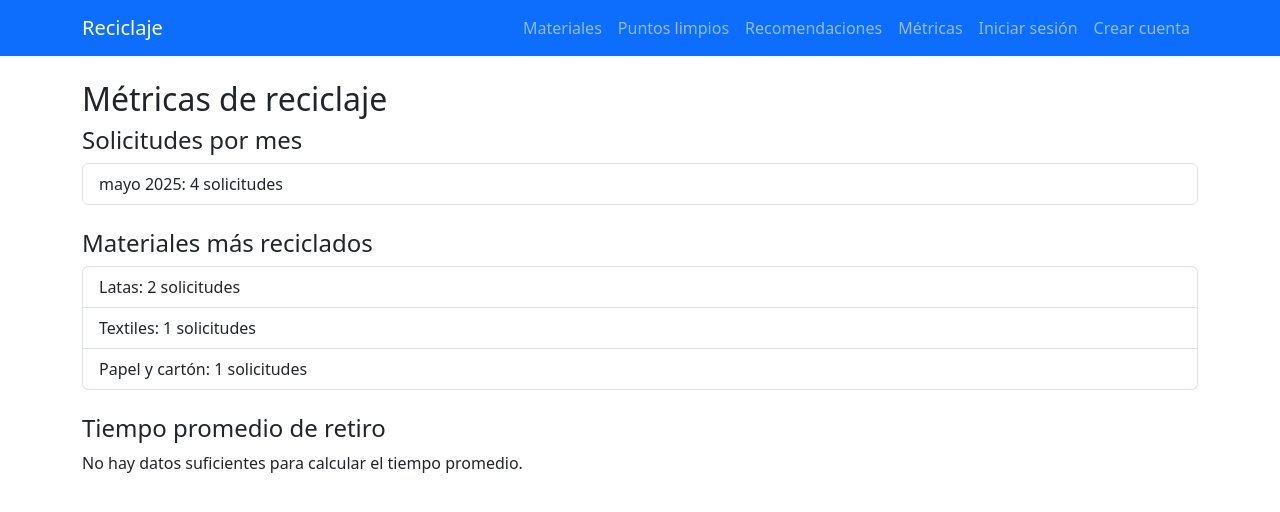
After one commit to Martin009png/CER2-GALLARDOMARTIN, a Django app: page /metricas/ in a window 1280 px wide. The commit adds this page. Shown: the top 512 px of the page. Run offline with Django 5.2, Linux system fonts and the light colour scheme; data comes from the database, SQL or seed files in the repository; both versions use the stored data as it was after the commit; some libraries are stand-ins or nearby versions.

Commit message:
Avance en solicitudes y metricas

```diff
--- a/CER2_GALLARDOMARTIN/urls.py
+++ b/CER2_GALLARDOMARTIN/urls.py
@@ -22,9 +22,12 @@ from core import views
 urlpatterns = [
     path('admin/', admin.site.urls),
     path('', views.home, name='home'),
-     path('accounts/', include('django.contrib.auth.urls')),
-     path('accounts/signup/', views.SignUpView.as_view(), name='signup'),
-     path('materiales/', views.materiales_publicos, name='materiales'),
-     path('solicitud/nueva/', views.nueva_solicitud, name='nueva_solicitud'),
-     path('solicitudes/', views.mis_solicitudes, name='mis_solicitudes'),
+    path('accounts/', include('django.contrib.auth.urls')),
+    path('accounts/signup/', views.SignUpView.as_view(), name='signup'),
+    path('materiales/', views.materiales_publicos, name='materiales'),
+    path('solicitud/nueva/', views.nueva_solicitud, name='nueva_solicitud'),
+    path('solicitudes/', views.mis_solicitudes, name='mis_solicitudes'),
+    path('puntos-limpios/', views.puntos_limpios, name='puntos_limpios'),
+    path('recomendaciones/', views.recomendaciones, name='recomendaciones'),
+    path('metricas/', views.metricas_reciclaje, name='metricas'),
 ]
--- a/core/admin.py
+++ b/core/admin.py
@@ -1,5 +1,7 @@
 from django.contrib import admin
-from .models import MaterialType
+from .models import MaterialType, PuntoLimpio, Recomendacion
 
 admin.site.register(MaterialType)
+admin.site.register(PuntoLimpio)
+admin.site.register(Recomendacion)
 # Register your models here.
--- a/core/templates/core/base.html
+++ b/core/templates/core/base.html
@@ -25,6 +25,15 @@
         <ul class="navbar-nav ms-auto">
           <li class="nav-item">
             <a class="nav-link" href="{% url 'materiales' %}">Materiales</a>
+          </li>
+          <li class="nav-item">
+            <a class="nav-link" href="{% url 'puntos_limpios' %}">Puntos limpios</a>
+          </li>
+          <li class="nav-item">
+            <a class="nav-link" href="{% url 'recomendaciones' %}">Recomendaciones</a>
+          </li>
+          <li class="nav-item">
+            <a class="nav-link" href="{% url 'metricas' %}">Métricas</a>
           </li>
           {% if user.is_authenticated %}
           <li class="nav-item">
--- a/core/templates/core/home.html
+++ b/core/templates/core/home.html
@@ -10,7 +10,7 @@
 
     <p class="lead">
       Este sitio te permite conocer qué materiales puedes reciclar y cómo gestionarlos fácilmente.
-      Si eres ciudadano, puedes crear una cuenta para solicitar retiros de reciclaje y
+      Si estás registrado, puedes iniciar sesión para solicitar retiros de reciclaje y
       revisar el estado de cada solicitud. Si solo estás explorando, puedes ver los tipos de materiales aceptados
       y acceder a información útil sin necesidad de registrarte.
     </p>
--- /dev/null
+++ b/core/templates/core/metricas.html
@@ -0,0 +1,36 @@
+{% extends "core/base.html" %}
+{% block title %}Métricas de reciclaje{% endblock %}
+{% block content %}
+  <h2>Métricas de reciclaje</h2>
+
+  <h4>Solicitudes por mes</h4>
+  <ul class="list-group mb-4">
+    {% for item in solicitudes_por_mes %}
+      <li class="list-group-item">
+        {{ item.mes|date:"F Y" }}: {{ item.total }} solicitudes
+      </li>
+    {% empty %}
+      <li class="list-group-item">No hay datos.</li>
+    {% endfor %}
+  </ul>
+
+  <h4>Materiales más reciclados</h4>
+  <ul class="list-group mb-4">
+    {% for item in solicitudes_por_material %}
+      <li class="list-group-item">
+        {{ item.material__nombre }}: {{ item.total }} solicitudes
+      </li>
+    {% empty %}
+      <li class="list-group-item">No hay datos.</li>
+    {% endfor %}
+  </ul>
+
+  <h4>Tiempo promedio de retiro</h4>
+  {% if tiempo_promedio %}
+    <p>
+      {{ tiempo_promedio.days }} días, {{ tiempo_promedio.seconds|divisibleby:3600 }} horas
+    </p>
+  {% else %}
+    <p>No hay datos suficientes para calcular el tiempo promedio.</p>
+  {% endif %}
+{% endblock %}
--- a/core/views.py
+++ b/core/views.py
@@ -4,8 +4,12 @@ from django.contrib.auth.forms import UserCreationForm
 from django.contrib.auth.decorators import login_required
 from django.urls import reverse_lazy
 from django.contrib.auth import logout
-from .models import Solicitud,MaterialType
+from .models import PuntoLimpio, Recomendacion, Solicitud,MaterialType
 from django import forms
+from django.db.models import Count, Avg, F, ExpressionWrapper, DurationField
+from django.db.models.functions import TruncMonth
+
+
 
 
 # Create your views here.
@@ -47,7 +51,7 @@ def nueva_solicitud(request):
             solicitud = form.save(commit=False)
             solicitud.ciudadano = request.user
             solicitud.save()
-            return redirect('home')
+            return redirect('mis_solicitudes')
     else:
         form = SolicitudForm()
     return render(request, 'core/nueva_solicitud.html', {'form': form})
@@ -55,3 +59,50 @@ def nueva_solicitud(request):
 def mis_solicitudes(request):
     solicitudes = Solicitud.objects.filter(ciudadano=request.user).order_by('-created_at')
     return render(request, 'core/mis_solicitudes.html', {'solicitudes': solicitudes})
+
+def puntos_limpios(request):
+    puntos = PuntoLimpio.objects.all()
+    return render(request, 'core/puntos_limpios.html', {'puntos': puntos})
+
+def recomendaciones(request):
+    consejos = Recomendacion.objects.all()
+    return render(request, 'core/recomendaciones.html', {'consejos': consejos})
+
+def metricas_reciclaje(request):
+    # Cantidad de solicitudes por mes
+    solicitudes_por_mes = (
+        Solicitud.objects
+        .annotate(mes=TruncMonth('created_at'))
+        .values('mes')
+        .annotate(total=Count('id'))
+        .order_by('mes')
+    )
+
+    # Tipo de materiales más reciclados
+    solicitudes_por_material = (
+        Solicitud.objects
+        .values('material__nombre')
+        .annotate(total=Count('id'))
+        .order_by('-total')
+    )
+
+    # Tiempo promedio de retiro (solo solicitudes completadas)
+    tiempo_promedio = (
+        Solicitud.objects
+        .filter(fecha_completada__isnull=False)
+        .annotate(
+            duracion=ExpressionWrapper(
+                F('fecha_completada') - F('created_at'),
+                output_field=DurationField()
+            )
+        )
+        .aggregate(promedio=Avg('duracion'))
+    )['promedio']
+
+    context = {
+        'solicitudes_por_mes': solicitudes_por_mes,
+        'solicitudes_por_material': solicitudes_por_material,
+        'tiempo_promedio': tiempo_promedio,
+    }
+
+    return render(request, 'core/metricas.html', context)
```
Also changed, not shown: cargar_puntos_recomendaciones.py (added, +62 -0 lines), core/models.py (+26 -0 lines), core/templates/core/puntos_limpios.html (added, +16 -0 lines), core/templates/core/recomendaciones.html (added, +15 -0 lines), core/migrations/0004_puntolimpio_recomendacion.py (added), core/migrations/0005_solicitud_fecha_completada.py (added), db.sqlite3.
